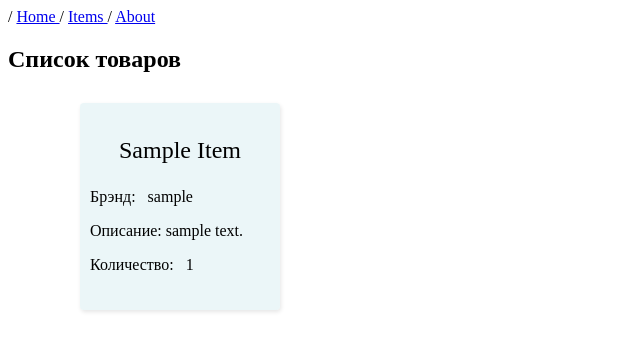
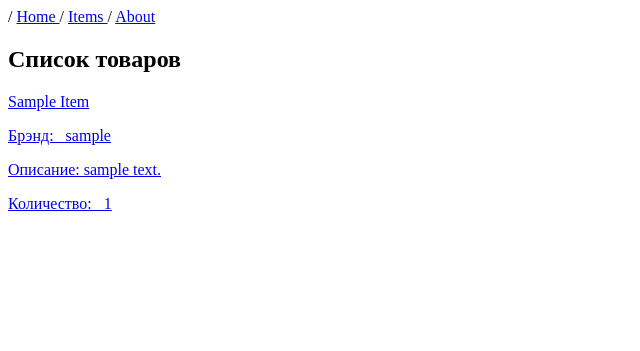
Before and after one commit to sanchessnz1982/FirstDjango_25112024, a Django app: page /items/ in a window 1280 px wide. Shown: the top 351 px of the page, without its empty margins (0-640 px from the left). Run offline with Django 5.2, Linux system fonts and the light colour scheme; tables that the repository leaves empty hold one stand-in row (values such as "Sample post").

Commit message:
prestart for extended firstdjango project

```diff
--- a/FirstDjango/settings.py
+++ b/FirstDjango/settings.py
@@ -119,6 +119,11 @@ USE_TZ = True
 
 STATIC_URL = 'static/'
 
+STATICFILES_DIRS = (
+    BASE_DIR / "static",
+)
+
+
 # Default primary key field type
 # https://docs.djangoproject.com/en/5.1/ref/settings/#default-auto-field
 
--- a/FirstDjango/urls.py
+++ b/FirstDjango/urls.py
@@ -17,6 +17,8 @@ Including another URLconf
 from django.contrib import admin
 from django.urls import path
 from MainApp import views
+from django.conf import settings
+from django.conf.urls.static import static
 
 urlpatterns = [
     path('admin/', admin.site.urls),
@@ -24,4 +26,4 @@ urlpatterns = [
     path('about/', views.about, name = 'about'),
     path("item/<int:id>", views.get_item, name="item-detail"),
     path('items/', views.get_items, name='items')
-]
+] + static(settings.STATIC_URL, document_root=settings.STATIC_ROOT)
--- a/templates/items.html
+++ b/templates/items.html
@@ -2,53 +2,6 @@
 <html lang="en">
 <head>
     <style>
-        * {
-    box-sizing: border-box;
-}
-
-.item{
-    width:150pt;
-    height: 100%;
-    margin: 10px;
-    box-shadow: 1px 2px 4px rgba(0, 0, 0, 0.1);
-    border-radius: 4px;
-    padding-top:10px;
-    background: rgba(223, 241, 244, 0.625);
-}
-
-.item:hover {
-    background: rgb(207, 232, 237);
-    box-shadow: 4px 8px 16px rgba(71, 215, 240);
-}
-
-.item p{
-    padding-left: 10px;
-    padding-right: 10px;
-}
-
-.item_name{
-    font-size: 1.5em;
-    text-align:center;
- }
-
- .item a{
-    text-decoration: none;
-    color: black;
-    text-align: justify;
-
- }
-.items {
-    width: 100%;
-    display: grid;
-    /* Автоматически заполняем на всю ширину grid-контейнера */
-    grid-template-columns: repeat(auto-fill, 200px);
-    max-width: 1200px; /* Ширина grid-контейнера */
-    justify-content: center;
-    justify-items: center; /* Размещаем карточку по центру */
-    column-gap: 30px; /* Отступ между колонками */
-    row-gap: 40px; /* Отступ между рядами */
-    margin: 0 auto;
-  }
 
     </style>
     <meta charset="UTF-8">
```
Also changed, not shown: README.md, templates/item.html (line endings or trailing spaces).
